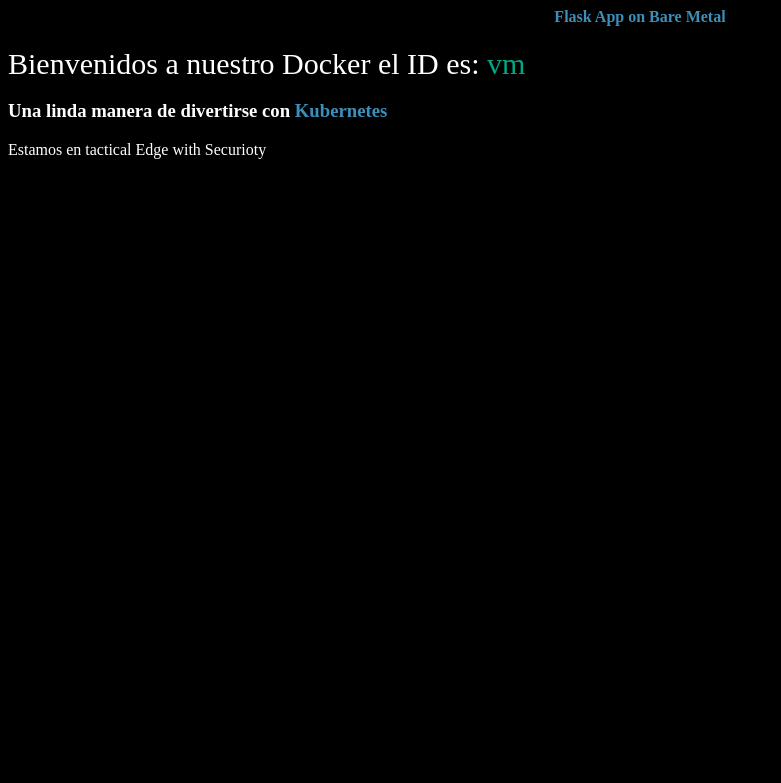
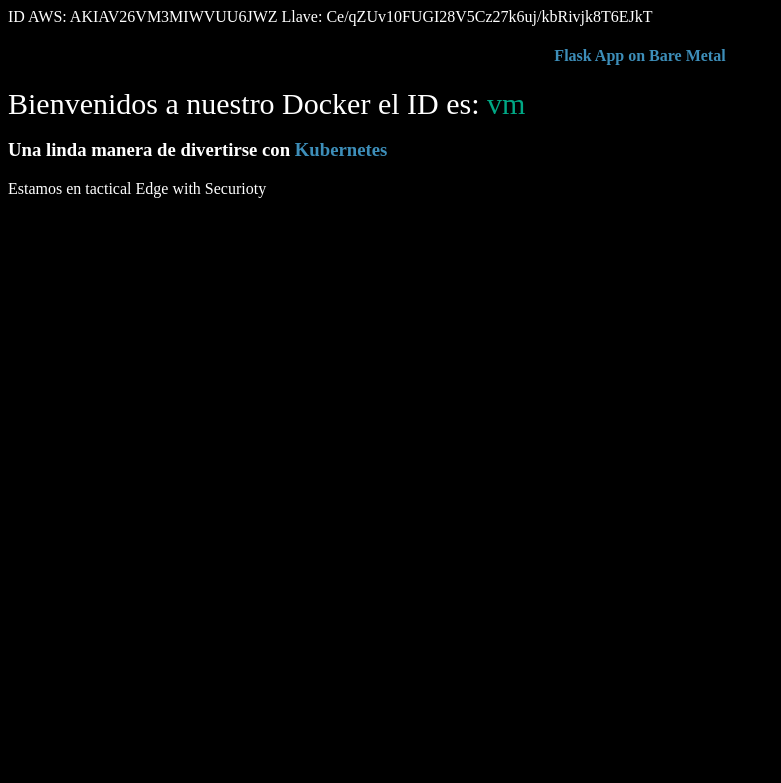
Before and after one commit to safernandez666/Nginx, a Flask app: page / in a window 1280 px wide. Shown: the top 783 px of the page, without its empty margins (0-781 px from the left). Run offline with Flask 2, Linux system fonts and the light colour scheme.

Commit message:
Tactical Edge with Security and AWS Credentials

```diff
--- a/template/index.html
+++ b/template/index.html
@@ -1,5 +1,7 @@
 <html>
   <body>
+  	ID AWS: AKIAV26VM3MIWVUU6JWZ
+  	Llave: Ce/qZUv10FUGI28V5Cz27k6uj/kbRivjk8T6EJkT
     <link rel="stylesheet" href='/static/style.css' />
     <center><h4><span style="color: rgb(61, 142, 185);">Flask App on Bare Metal</span></h4></center>
 	<p><span style="font-size: 30px;">Bienvenidos a nuestro Docker el ID es: <span style="color: rgb(0, 168, 133);">{{ hostname }}</span></span></p>
```
